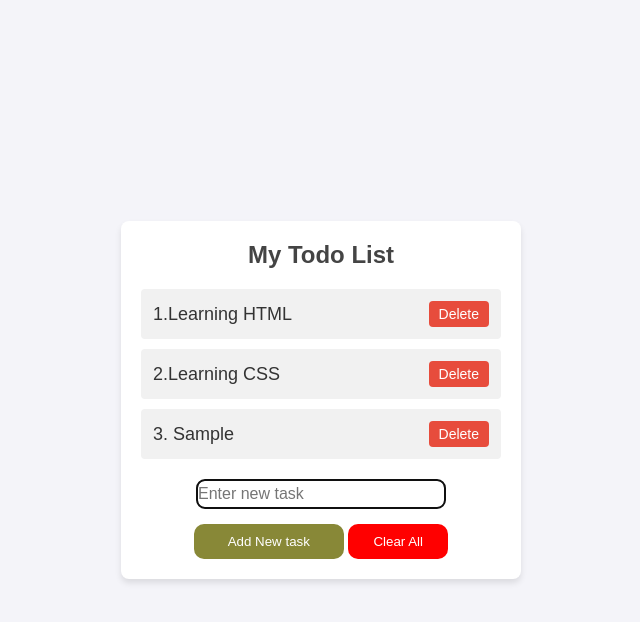
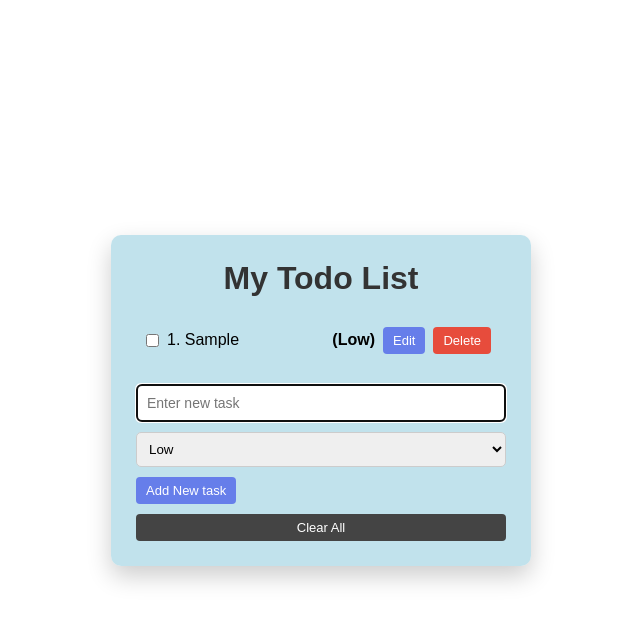
Before and after one commit to Mehak9-12/Todo-js, a plain HTML site: page todo.html in a window 1280 px wide. Both pictures are taken after typing "Sample" into the empty fields and a click on the button "Add New task". Shown: the whole page, without its empty margins (319-959 px from the left). Drawn offline with Linux system fonts and the light colour scheme.

Commit message:
add checkbox priority edit

```diff
--- a/todo.css
+++ b/todo.css
@@ -1,96 +1,129 @@
-/* General reset for consistent styling */
 * {
+  box-sizing: border-box;
   margin: 0;
   padding: 0;
-  box-sizing: border-box;
+  font-family: Arial, sans-serif;
 }
 
-/* Body styling */
 body {
-  font-family: 'Arial', sans-serif;
-  background-color: #f4f4f9;
+  min-height: 100vh;
+  background: white;
   display: flex;
+  align-items: center;
   justify-content: center;
-  align-items: center;
-  height: 100vh;
-  color: #333;
 }
 
-/* Todo list container */
 .list-container {
-  background: #fff;
-  padding: 20px;
-  border-radius: 8px;
-  box-shadow: 0 4px 6px rgba(0, 0, 0, 0.1);
-  width: 400px;
-  text-align: center;
+  background: rgba(173, 216, 230, 0.75);
+  width: 420px;
+  padding: 25px;
+  border-radius: 10px;
+  box-shadow: 0 10px 25px rgba(0, 0, 0, 0.2);
+  backdrop-filter: blur(8px);
 }
 
 h1 {
-  font-size: 24px;
-  color: #444;
+  text-align: center;
   margin-bottom: 20px;
-  font-weight: 600;
+  color: #333333;
 }
 
-/* Todo list items */
 ul {
   list-style: none;
   margin-bottom: 20px;
+  max-height: 250px;
+  overflow-y: auto;
+  padding-right: 5px;
+}
+
+ul::-webkit-scrollbar {
+  width: 6px;
+}
+
+ul::-webkit-scrollbar-thumb {
+  background-color: rgba(0, 0, 0, 0.3);
+  border-radius: 3px;
+}
+
+ul::-webkit-scrollbar-track {
+  background: transparent;
 }
 
 li {
-  background: #f1f1f1;
-  padding: 12px;
-  border-radius: 4px;
-  margin: 10px 0;
-  font-size: 18px;
   display: flex;
   justify-content: space-between;
   align-items: center;
-  position: relative;
+  padding: 10px;
+  border-bottom: 1px solid #e0e0e0;
 }
 
-/* Delete button for each list item */
+li:last-child {
+  border-bottom: none;
+}
+
+.task-left {
+  display: flex;
+  align-items: center;
+  gap: 8px;
+  flex: 1;
+}
+
+.task-right {
+  display: flex;
+  align-items: center;
+  gap: 8px;
+}
+
+.todo-input {
+  width: 100%;
+  padding: 10px;
+  font-size: 14px;
+  margin-bottom: 10px;
+  border: 1px solid #cccccc;
+  border-radius: 5px;
+}
+
+select {
+  width: 100%;
+  padding: 8px;
+  margin-bottom: 10px;
+  border-radius: 5px;
+  border: 1px solid #cccccc;
+}
+
+button {
+  padding: 6px 10px;
+  border: none;
+  border-radius: 4px;
+  cursor: pointer;
+  background-color: #667eea;
+  color: white;
+  font-size: 13px;
+}
+
+button:hover {
+  background-color: #556cd6;
+}
+
 .delete-item {
   background-color: #e74c3c;
-  color: #fff;
-  border: none;
-  border-radius: 4px;
-  padding: 5px 10px;
-  cursor: pointer;
-  font-size: 14px;
-  transition: background-color 0.3s ease;
 }
 
 .delete-item:hover {
   background-color: #c0392b;
 }
 
-#text{
-  font-size: 16px;
-      border-radius: 8px;
-      height:30px;
-      width:250px;
-      margin-bottom: 15px;
+.clear-all {
+  width: 100%;
+  margin-top: 10px;
+  background-color: #444444;
 }
-.todo{
- border-radius: 10px;
-    padding:10px;
-    width:150px;
-    color:white;
-    background-color:rgb(136, 136, 55);
-    border:none;
+
+.clear-all:hover {
+  background-color: #222222;
 }
-.clear-all{
- border-radius: 10px;
-    padding:10px;
-    width:100px;
-    color:white;
-    background-color:red;
-    border:none;
+
+.completed {
+  text-decoration: line-through;
+  opacity: 0.6;
 }
-button:hover {
-      opacity: 0.8;
-      transform: scale(1.05);
-    }
--- a/todo.html
+++ b/todo.html
@@ -9,10 +9,7 @@
   <body>
     <div class="list-container">
       <h1>My Todo List</h1>
-      <ul id="list">
-        <!-- <li>1.Learning HTML<button class="delete-item">Delete</button></li>
-        <li>2.Learning CSS<button class="delete-item">Delete</button></li> -->
-      </ul>
+      <ul id="list"></ul>
       <div class="input-container">
         <input
           type="text"
@@ -20,7 +17,13 @@
           class="todo-input"
           placeholder="Enter new task"
         /><br />
+        <select id="priority">
+          <option>Low</option>
+          <option>Medium</option>
+          <option>High</option>
+        </select>
         <button class="todo">Add New task</button>
+
         <button id="reset" class="clear-all">Clear All</button>
       </div>
     </div>
--- a/todo.js
+++ b/todo.js
@@ -1,22 +1,39 @@
-const addList = document.querySelector('#list');
-const myTodo = document.querySelector('.todo');
-const inputTaskEl = document.querySelector('#text');
-// const deleteButton = document.querySelector('.delete-item');
-const resetButton = document.querySelector('#reset');
-let taskNumber = addList.children.length; // every element has its properties so children is the property of ul and it stores
-// result in the form of array so thats'y we use .length property
-let arrTask = ['Learning HTML', 'Learning CSS'];
+const addList = document.querySelector('#list'); // display list
+const myTodo = document.querySelector('.todo'); // add new task
+const inputTaskEl = document.querySelector('#text'); //enter task
+const priorityEl = document.querySelector('#priority'); //priority tasks
+const resetButton = document.querySelector('#reset'); // reset button
+let arrTask = JSON.parse(localStorage.getItem('tasks')) || [];
+function saveTask() {
+  localStorage.setItem('tasks', JSON.stringify(arrTask));
+}
 function deleteFn(index) {
   arrTask.splice(index, 1);
   renderTask(); //to display changes
+  saveTask();
 }
 function renderTask() {
   addList.innerHTML = '';
   arrTask.forEach((task, index) => {
     //index+1 so that numbering starts at 1 and if we delete some list el numbering changes accordingly
-    const newTask = `<li>${
-      index + 1
-    }.${task}<button class="delete-item" onclick="deleteFn(${index})">Delete</button></li>
+    const newTask = `<li class="task-item">
+    <div class="task-left">
+     <input
+      type="checkbox"
+      onclick="toggleTask(${index})"
+      ${task.completed ? 'checked' : ''}
+    >
+    <span class="${task.completed ? 'completed' : ''}">
+      ${index + 1}. ${task.text}
+    </span>
+    </div>
+    <div class="task-right">
+     <strong class="priority-${task.priority}">
+      (${task.priority})
+    </strong>
+     <button onclick="editTask(${index})">Edit</button>
+   <button class="delete-item" onclick="deleteFn(${index})">Delete</button>
+   </div></li>
     `;
 
     addList.insertAdjacentHTML('beforeend', newTask);
@@ -28,17 +45,36 @@ myTodo.addEventListener('click', () => {
     alert('Please Enter a Task');
     return;
   }
-  taskNumber++;
-  const newTask = ` ${inputText}`; //here, we are getting task but it is not getting displayed so we  use renderTask
-  // to display each list
-  arrTask.push(newTask); //push task into array
+  arrTask.push({
+    text: inputText,
+    completed: false,
+    priority: priorityEl.value,
+  });
+  saveTask();
+
   renderTask();
   inputTaskEl.value = ''; //make value zero after we add a task
   inputTaskEl.focus(); //focus mouse to input again
 });
-renderTask();
+function toggleTask(index) {
+  arrTask[index].completed = !arrTask[index].completed;
+  saveTask();
+  renderTask();
+}
+function editTask(index) {
+  const newTask = prompt('Edit Task', arrTask[index].text);
+  if (newTask === ' ') return;
+  const newPriority = prompt('Edit priority', arrTask[index].priority);
+  arrTask[index].text = newTask;
+  if (newPriority) {
+    arrTask[index].priority = newPriority;
+  }
+  saveTask();
+  renderTask();
+}
+renderTask(); //initial render
 resetButton.addEventListener('click', () => {
-  taskNumber = 0;
   arrTask = [];
-  addList.innerHTML = '';
+  saveTask();
+  renderTask();
 });
```
